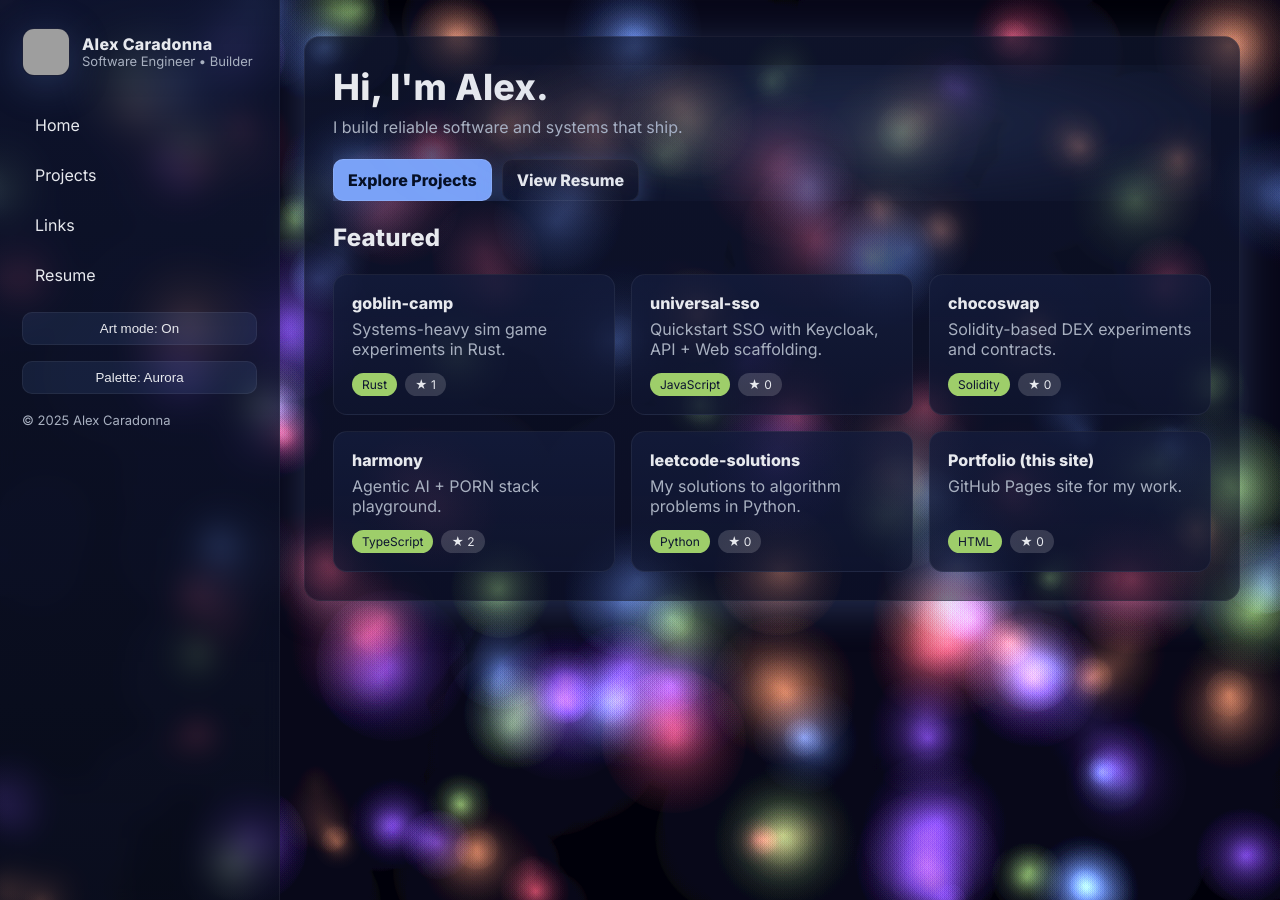
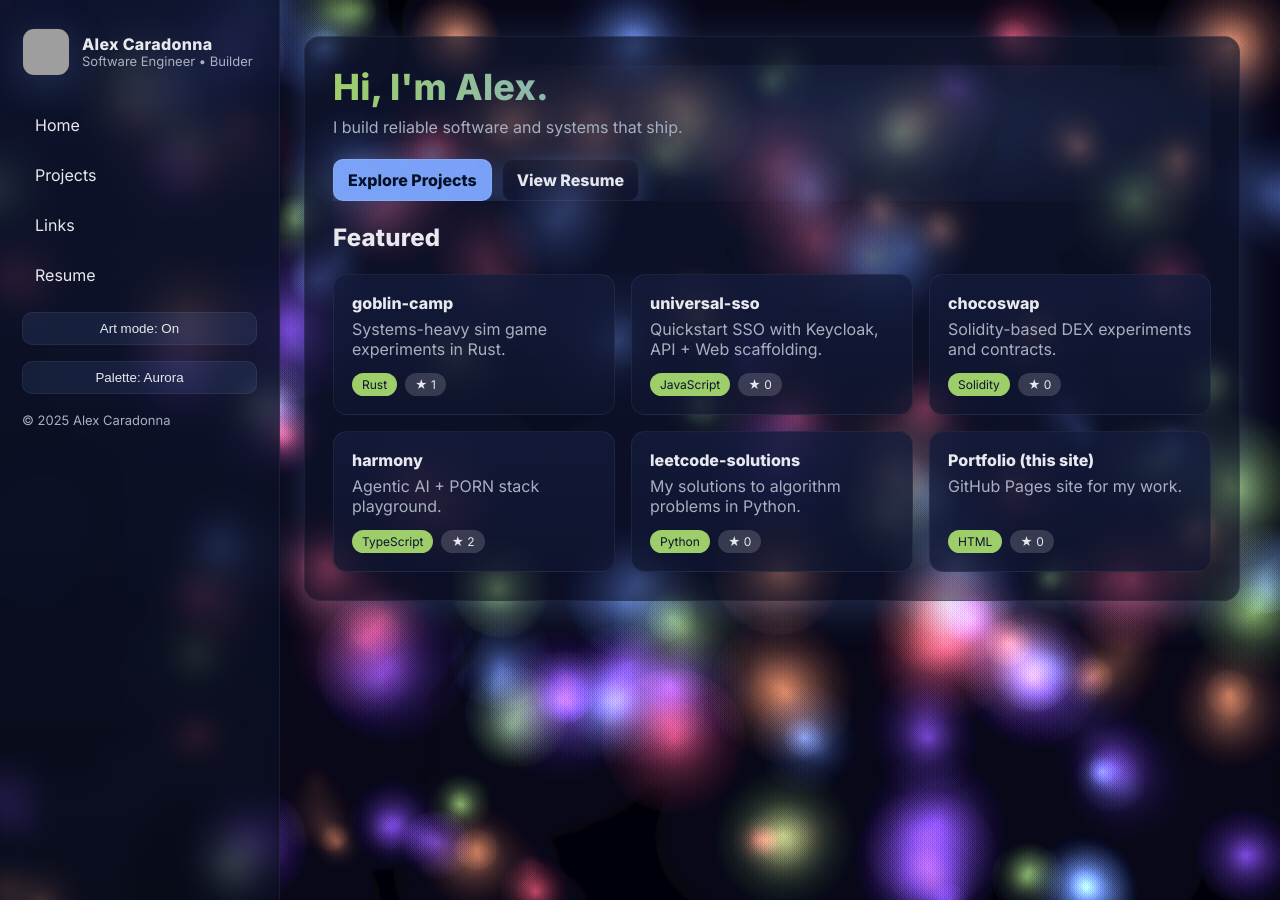
Before and after one commit to acaradonna/acaradonna.github.io, a Jekyll site: the page built from index.html, in a window 1280 px wide. Built offline with Jekyll 4.4.1, drawn with Linux system fonts in a browser that asks for light colours; grey boxes are pictures that could not be loaded.

Commit message:
feat(ui): filmic grain, gradient headings, persisted art preferences
- SVG grain overlay and gooey filter scaffold
- Gradient hero heading; localStorage for art/palette
- Tests updated for new controls

```diff
--- a/_layouts/default.html
+++ b/_layouts/default.html
@@ -49,6 +49,24 @@
     </main>
   </div>
 
+  <!-- SVG Filters and Grain Overlay -->
+  <svg style="position:fixed;width:0;height:0;" aria-hidden="true" focusable="false">
+    <defs>
+      <filter id="goo">
+        <feGaussianBlur in="SourceGraphic" stdDeviation="6" result="blur" />
+        <feColorMatrix in="blur" mode="matrix" values="1 0 0 0 0  0 1 0 0 0  0 0 1 0 0  0 0 0 18 -7" result="goo" />
+        <feBlend in="SourceGraphic" in2="goo" />
+      </filter>
+    </defs>
+  </svg>
+  <svg class="grain" aria-hidden="true" focusable="false">
+    <filter id="grainFx">
+      <feTurbulence type="fractalNoise" baseFrequency="0.9" numOctaves="2" stitchTiles="stitch" seed="2" />
+      <feColorMatrix type="saturate" values="0" />
+    </filter>
+    <rect width="100%" height="100%" filter="url(#grainFx)" opacity="0.025"></rect>
+  </svg>
+
   <script src="/assets/js/site.js?v={{ site.time | date: '%s' }}" defer></script>
   <script src="/assets/js/art.js?v={{ site.time | date: '%s' }}" defer></script>
 </body>
--- a/assets/css/style.css
+++ b/assets/css/style.css
@@ -25,6 +25,11 @@ body {
   color: var(--text);
   background: linear-gradient(180deg, #090e1c, #0b1020 40%);
   overflow-x: hidden;
+}
+
+.grain {
+  position: fixed; inset: 0; width: 100%; height: 100%; z-index: 0;
+  pointer-events: none; mix-blend-mode: overlay; opacity: 0.25;
 }
 
 .site {
@@ -120,6 +125,10 @@ body {
 h1, h2, h3 { color: var(--text); letter-spacing: 0.2px; }
 
 h1 { font-size: 36px; margin: 0 0 8px; }
+.hero h1 {
+  background: linear-gradient(90deg, #9ece6a, #7aa2f7, #ff9e64);
+  -webkit-background-clip: text; background-clip: text; color: transparent;
+}
 .lead { color: var(--muted); margin: 0 0 22px; }
 
 .button-row { display: flex; gap: 10px; flex-wrap: wrap; }
--- a/assets/js/art.js
+++ b/assets/js/art.js
@@ -7,6 +7,14 @@
   let width = 0, height = 0, dpr = Math.max(1, window.devicePixelRatio || 1);
   let running = true;
   let bloom = true;
+  try {
+    const saved = localStorage.getItem('art-prefs');
+    if (saved) {
+      const prefs = JSON.parse(saved);
+      running = prefs.running ?? running;
+      paletteName = prefs.paletteName ?? 'Aurora';
+    }
+  } catch {}
 
   const resize = () => {
     width = window.innerWidth; height = window.innerHeight;
@@ -112,9 +120,11 @@
   // Toggle Art mode
   const toggle = document.getElementById('toggle-art');
   if (toggle) {
+    toggle.querySelector('span').textContent = running ? 'On' : 'Off';
     toggle.addEventListener('click', () => {
       running = !running;
       toggle.querySelector('span').textContent = running ? 'On' : 'Off';
+      try { localStorage.setItem('art-prefs', JSON.stringify({ running, paletteName })); } catch {}
       if (running) {
         lastTime = performance.now();
         requestAnimationFrame(tick);
@@ -131,10 +141,27 @@
       paletteName = names[nextIndex];
       PALETTE = PALETTES[paletteName];
       cycle.querySelector('span').textContent = paletteName;
+      try { localStorage.setItem('art-prefs', JSON.stringify({ running, paletteName })); } catch {}
       // Re-tint particles gradually
       particles.forEach((p, i) => {
         p.color = colorFor(i + Math.floor(Math.random() * 5));
       });
     });
   }
+
+  // Pause when tab hidden to save battery
+  document.addEventListener('visibilitychange', () => {
+    if (document.hidden) return; // on visible, allow RAF to schedule
+    if (running) {
+      lastTime = performance.now();
+      requestAnimationFrame(tick);
+    }
+  });
+
+  // Respect reduced motion: soft-stop animation
+  const mq = window.matchMedia('(prefers-reduced-motion: reduce)');
+  if (mq.matches) {
+    running = false;
+    try { localStorage.setItem('art-prefs', JSON.stringify({ running, paletteName })); } catch {}
+  }
 })();
```
Also changed, not shown: tests/home.spec.ts (+3 -0 lines).
